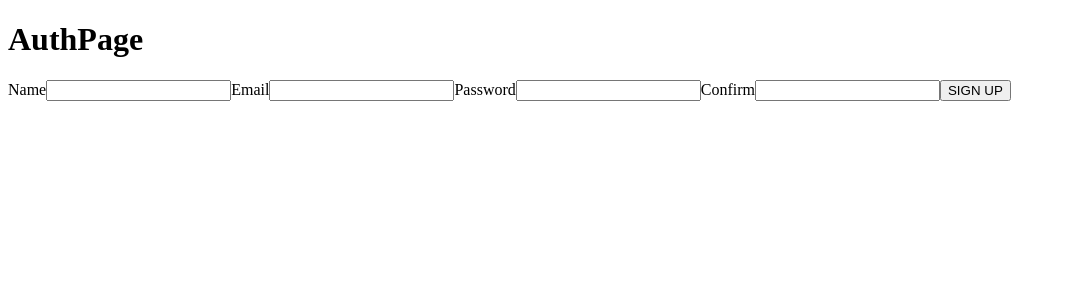
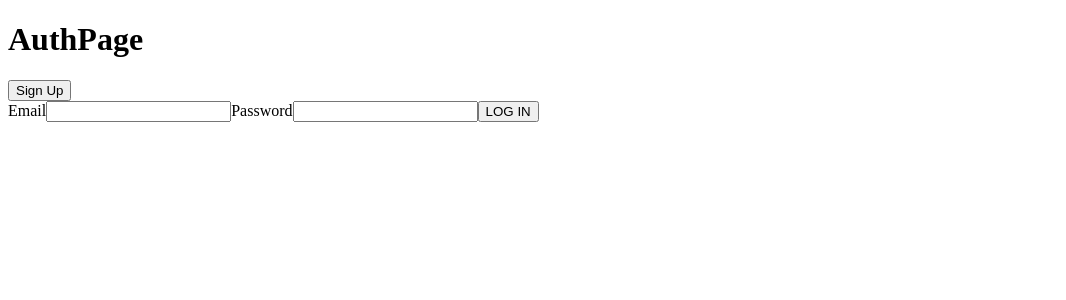
Before and after one commit to Joseph-King93/MERN-Stack-Business-Template, a React (Create React App) app: page /categories in a window 1280 px wide. Shown: the top 300 px of the page, without its empty margins (0-1066 px from the left). Built offline with nearby package versions, Linux system fonts and the light colour scheme.

Commit message:
Add login/logout functionality using JWT and bcrypt to compare encrypted passwords.

```diff
--- a/routes/api/users.js
+++ b/routes/api/users.js
@@ -5,5 +5,6 @@
 
 // POST /api/users
 router.post('/', usersCtrl.create);
+router.post('/login', usersCtrl.login);
 
 module.exports = router;
--- /dev/null
+++ b/src/components/LoginForm/LoginForm.jsx
@@ -0,0 +1,44 @@
+import { useState } from 'react';
+import * as usersService from '../../utilities/users-service';
+
+export default function LoginForm({ setUser }) {
+    const [credentials, setCredentials] = useState({
+    email: '',
+    password: ''
+    });
+    const [error, setError] = useState('');
+
+    function handleChange(evt) {
+        setCredentials({ ...credentials, [evt.target.name]: evt.target.value });
+        setError('');
+    }
+
+    async function handleSubmit(evt) {
+        // Prevent form from being submitted to the server
+        evt.preventDefault();
+        try {
+            // The promise returned by the signUp service method
+            // will resolve to the user object included in the
+            // payload of the JSON Web Token (JWT)
+            const user = await usersService.login(credentials);
+            setUser(user);
+        } catch {
+            setError('Log In Failed - Try Again');
+        }
+    }
+
+    return (
+        <div>
+            <div className="form-container">
+                <form autoComplete="off" onSubmit={handleSubmit}>
+                    <label>Email</label>
+                    <input type="text" name="email" value={credentials.email} onChange={handleChange} required />
+                    <label>Password</label>
+                    <input type="password" name="password" value={credentials.password} onChange={handleChange} required />
+                    <button type="submit">LOG IN</button>
+                </form>
+            </div>
+            <p className="error-message">&nbsp;{error}</p>
+        </div>
+    );
+}
--- a/src/pages/AuthPage/AuthPage.jsx
+++ b/src/pages/AuthPage/AuthPage.jsx
@@ -1,12 +1,20 @@
 // AuthPage.jsx
 
+import { useState } from 'react';
 import SignUpForm from '../../components/SignUpForm/SignUpForm';
+import LoginForm from '../../components/LoginForm/LoginForm';
 
-export default function AuthPage({setUser}) {
+export default function AuthPage({ setUser }) {
+  const [showSignUp, setShowSignUp] = useState(false);
   return (
     <main>
       <h1>AuthPage</h1>
-      <SignUpForm setUser={setUser}/>
+      <button onClick={() => setShowSignUp(!showSignUp)}>{showSignUp ? 'Log In' : 'Sign Up'}</button>
+      { showSignUp ?
+          <SignUpForm setUser={setUser} />
+          :
+          <LoginForm setUser={setUser} />
+      }
     </main>
   );
 }
```
